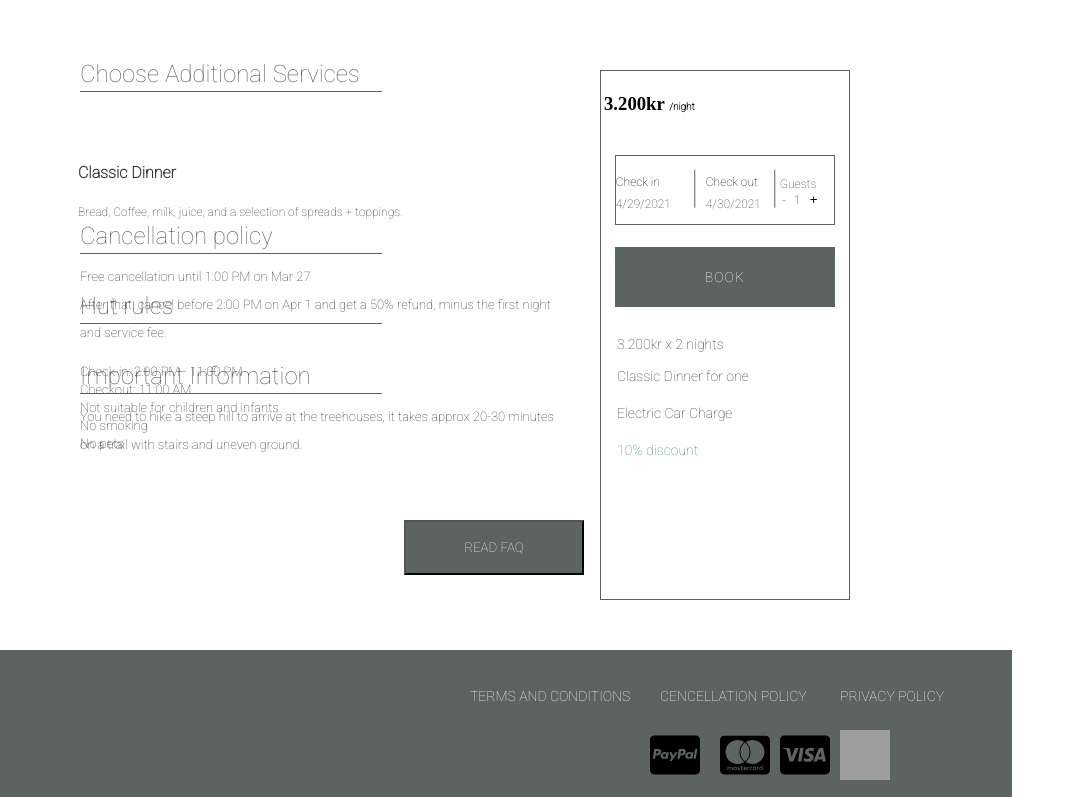
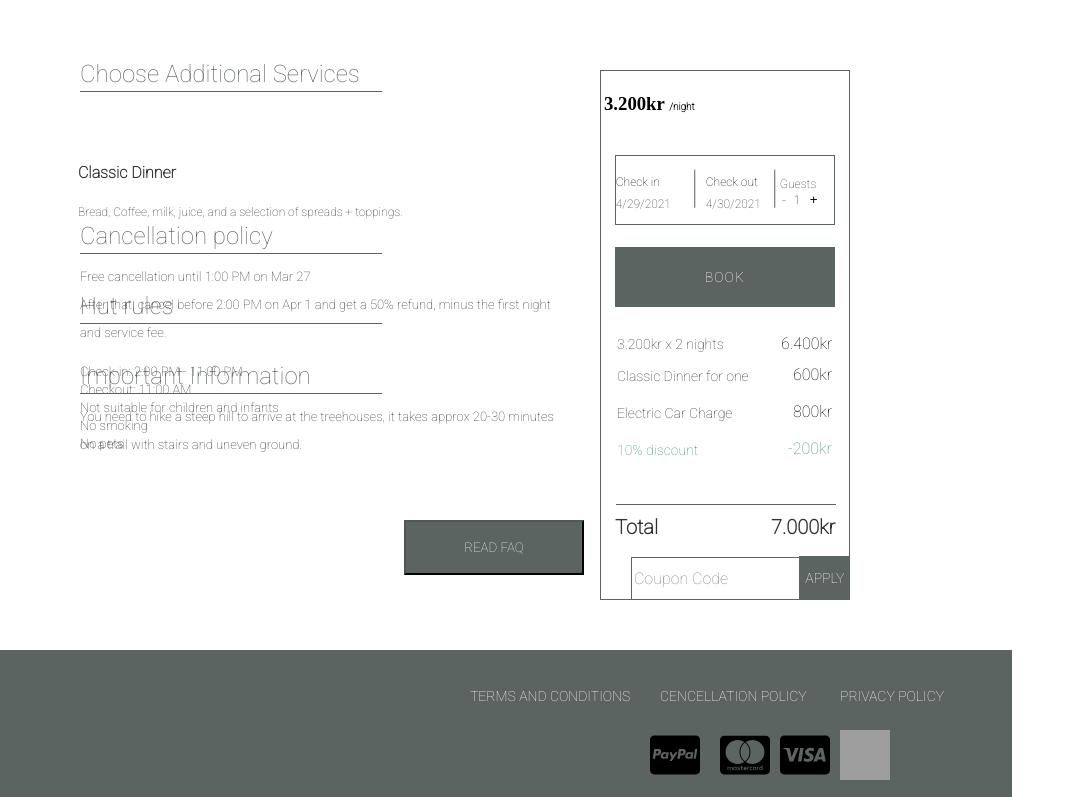
Before and after one commit to renatakov/hotel-website, a React (Create React App) app: page /booking in a window 1280 px wide. Shown: the part 450-1247 px from the top of the page, without its empty margins (0-1075 px from the left). Built offline with nearby package versions, Linux system fonts and the light colour scheme; grey boxes are pictures that could not be loaded.

Commit message:
booking is done 100%

```diff
--- a/src/pages/Booking/Booking.js
+++ b/src/pages/Booking/Booking.js
@@ -138,6 +138,15 @@ class Booking extends Component {
           <p className={css.p16booking51}>Classic Dinner for one</p>
           <p className={css.p17booking51}>Electric Car Charge</p>
           <p className={css.p18booking51}>10% discount</p>
+          <p className={css.p19booking51}> 6.400kr</p>
+          <p className={css.p20booking51}>600kr</p>
+          <p className={css.p21booking51}>800kr</p>
+          <p className={css.p22booking51}>-200kr</p>
+          <div className={css.div1booking51}></div>
+          <h3 className={css.h33booking51}>Total</h3>
+          <p className={css.p23booking51}>7.000kr</p>
+          <input id={css.inputbooking51} type="text" value="Coupon Code"/>
+          <input id={css.send51} type="submit" value="APPLY" />
         </section>
       </>
     );
--- a/src/pages/Booking/Booking.module.css
+++ b/src/pages/Booking/Booking.module.css
@@ -530,5 +530,150 @@ em {
   line-height: 18px;
   display: flex;
   align-items: center;
-  color: #41916D;
+  color: #41916d;
 }
+
+.p19booking51 {
+  position: absolute;
+  width: 60px;
+  height: 18.76px;
+  left: 180px;
+  top: calc(51.55% - 18.76px / 2 - 15.62px);
+  font-family: "Roboto", sans-serif;
+  font-style: normal;
+  font-weight: normal;
+  font-size: 16px;
+  line-height: 18px;
+  display: flex;
+  align-items: center;
+  text-align: right;
+}
+
+.p20booking51 {
+  position: absolute;
+  width: 60px;
+  height: 18.76px;
+  left: 192px;
+  top: calc(57.55% - 18.76px / 2 - 15.62px);
+  font-family: "Roboto", sans-serif;
+  font-style: normal;
+  font-weight: normal;
+  font-size: 16px;
+  line-height: 18px;
+  display: flex;
+  align-items: center;
+  text-align: right;
+}
+
+.p21booking51 {
+  position: absolute;
+  width: 60px;
+  height: 18.76px;
+  left: 192px;
+  top: calc(64.55% - 18.76px / 2 - 15.62px);
+  font-family: "Roboto", sans-serif;
+  font-style: normal;
+  font-weight: normal;
+  font-size: 16px;
+  line-height: 18px;
+  display: flex;
+  align-items: center;
+  text-align: right;
+}
+
+.p22booking51 {
+  position: absolute;
+  width: 56px;
+  height: 18.76px;
+  left: 187px;
+  top: calc(49% - 18.76px / 2 + 103.17px);
+  font-family: "Roboto", sans-serif;
+  font-style: normal;
+  font-weight: normal;
+  font-size: 16px;
+  line-height: 18px;
+  display: flex;
+  align-items: center;
+  text-align: right;
+  color: #41916d;
+}
+
+.div1booking51 {
+  position: absolute;
+  width: 220px;
+  height: 0px;
+  left: 15px;
+  top: 432.56px;
+  border-bottom: 1px solid #5b6460;
+  transform: matrix(90deg);
+}
+
+.h33booking51 {
+  position: absolute;
+  width: 49px;
+  height: 18.76px;
+  left: 14px;
+  top: calc(50% - 18.76px / 2 + 171.95px);
+  font-family: "Roboto", sans-serif;
+  font-style: bold;
+  font-weight: 600;
+  font-size: 20px;
+  line-height: 18px;
+  display: flex;
+  align-items: center;
+  color: #333333;
+}
+
+.p23booking51 {
+  position: absolute;
+  width: 72px;
+  height: 18.76px;
+  left: 170px;
+  top: calc(50% - 18.76px / 2 + 171.95px);
+  font-family: "Roboto", sans-serif;
+  font-style: normal;
+  font-weight: 600;
+  font-size: 20px;
+  line-height: 18px;
+  display: flex;
+  align-items: center;
+  text-align: right;
+  color: #333333;
+}
+
+#inputbooking51 {
+  position: absolute;
+  width: 180.7px;
+  height: 43px;
+  left: 30px;
+  top: 486px;
+  border: 0.7px solid #5b6460;
+  box-sizing: border-box;
+  font-family: "Roboto", sans-serif;
+  font-style: normal;
+  font-weight: normal;
+  font-size: 16px;
+  line-height: 18px;
+  display: flex;
+  align-items: center;
+  color: #828282;
+}
+
+#send51 {
+  position: absolute;
+  width: 50.33px;
+  height: 43px;
+  left: calc(43.4% - 101.33px / 2 + 141.33px);
+  top: calc(50% - 50px / 2 + 246px);
+  background: #5b6460;
+  font-family: "Roboto", sans-serif;
+  font-style: normal;
+  font-weight: 300;
+  font-size: 14px;
+  line-height: 28px;
+  text-align: center;
+  letter-spacing: 0px;
+  text-transform: uppercase;
+  color: #ffffff;
+  border: none;
+}
```
